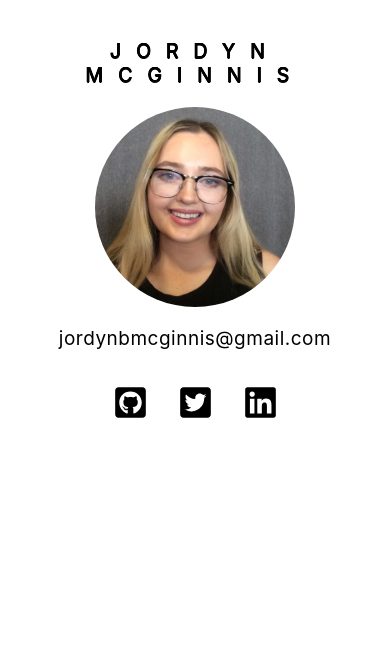
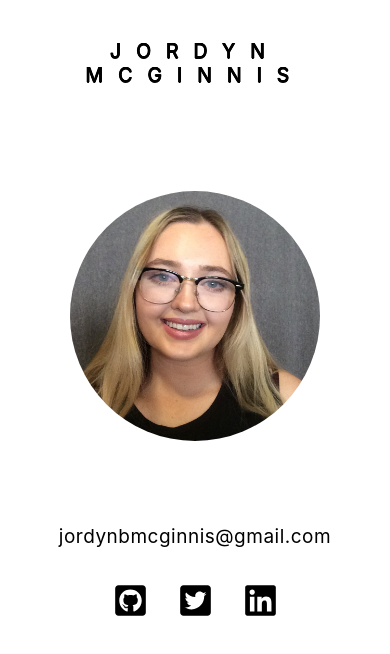
Before and after one commit to jordynMcginnis/jordynmcginnis.github.io, a React (Create React App) app: page / in a window 390 px wide. Shown: the top 654 px of the page. Built offline with nearby package versions, Linux system fonts and the light colour scheme.

Commit message:
style media screen

```diff
--- a/src/App.css
+++ b/src/App.css
@@ -19,18 +19,17 @@
   margin-top: 3%;
   text-align: center;
   align-self: center;
-  margin-bottom: 30px;
+  margin-bottom: 20px;
 }
 
 .my-photo{
-  margin-top: 30px;
-  height: 200px;
-  width: 200px;
+  height: 250px;
+  width: 250px;
   align-self: center;
   background-image: url('./photo/me.jpg');
   background-size: cover;
   background-position: center;
-  border-radius: 100px;
+  border-radius: 150px;
   margin: 0 auto;
 }
 
@@ -38,11 +37,12 @@
   text-shadow: -0.5px 0 black, 0 0.5px black, 0.5px 0 black, 0 -0.5px black;
   font-size: 5vw;
   padding: 20px;
+  margin-bottom: 10vh;
 }
 
 .email {
   font-size: 19px;
-  margin-top: 20px;
+  margin-top: 10vh;
   letter-spacing: 0.5px;
 }
 
@@ -64,3 +64,28 @@
 .options a:hover{
   color: red;
 }
+@media only screen and (min-width: 1800px) {
+  .name {
+    font-size: 90px;
+  }
+}
+@media only screen and (max-width: 450px) {
+  .home-container {
+    display: flex;
+    align-items: center;
+  }
+}
+@media only screen and (width: 320px) {
+  .home-container {
+    display: flex;
+    align-items: center;
+  }
+  .my-photo {
+    margin: 0;
+  }
+  .name-title {
+    display: flex;
+    flex-direction: column;
+    align-items: center;
+  }
+}
```
